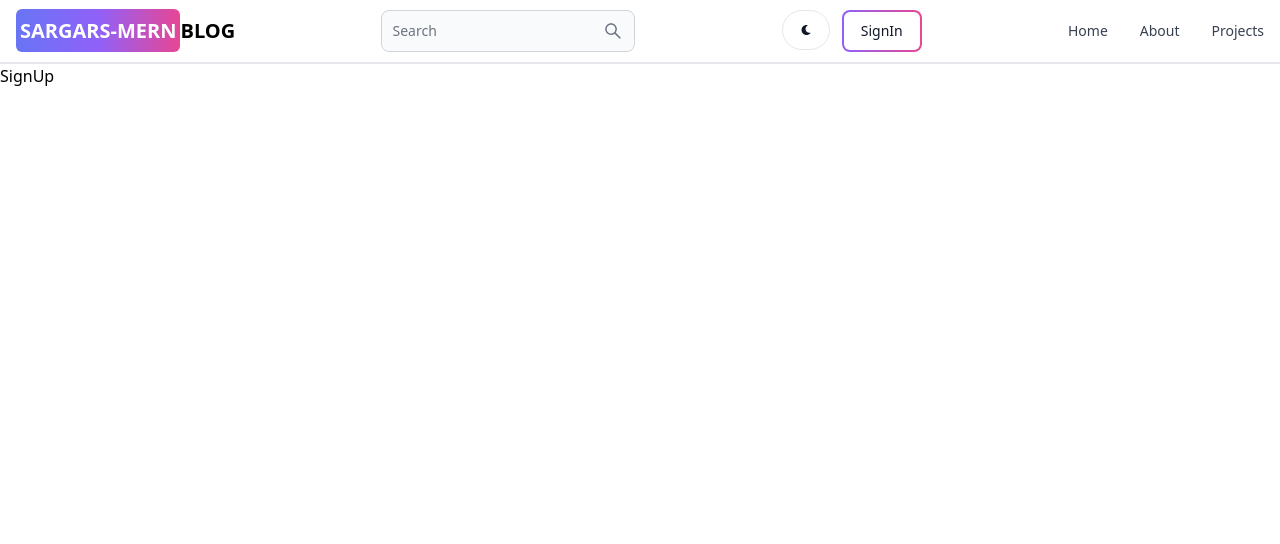
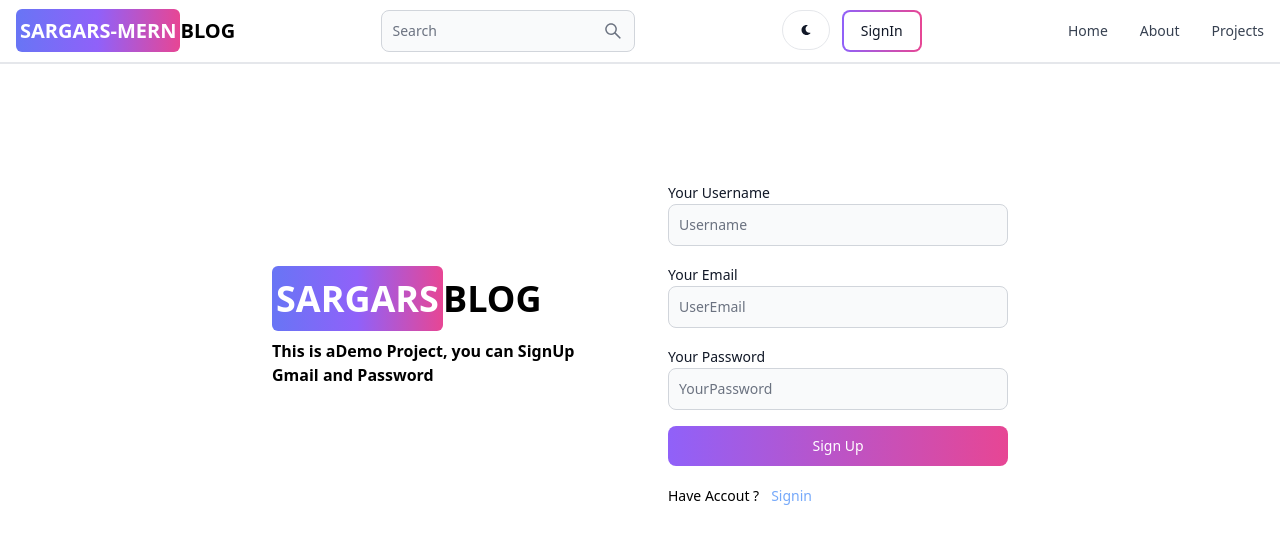
Before and after one commit to Lucky3737/MERN-BLOG, a React (Vite) app in the folder mern-client/: page /sign-up in a window 1280 px wide. Shown: the top 544 px of the page. Built offline with nearby package versions, Linux system fonts and the light colour scheme.

Commit message:
add funtionality to signup

```diff
--- a/mern-client/src/pages/SignUp.jsx
+++ b/mern-client/src/pages/SignUp.jsx
@@ -1,3 +1,116 @@
+import { Alert, Button, Label, Spinner, TextInput } from "flowbite-react";
+import { Fragment, useState } from "react";
+import { Link, useNavigate } from "react-router-dom";
+
 export default function SignUp() {
-  return <div>SignUp</div>;
+  const [formData, setFormData] = useState({});
+  const [errorMessage, setErrorMessage] = useState(null);
+  const [loading, setLoading] = useState(false);
+  const navigate = useNavigate();
+  const handleChange = (e) => {
+    setFormData({ ...formData, [e.target.id]: e.target.value.trim() });
+  };
+
+  const handleSubmit = async (e) => {
+    e.preventDefault();
+    if (!formData.username || !formData.email || !formData.password) {
+      return setErrorMessage("Please Fill All Fields");
+    }
+    try {
+      setLoading(true);
+      const res = await fetch("/api/auth/signup", {
+        method: "POST",
+        headers: {
+          "Content-Type": "application/json",
+        },
+        body: JSON.stringify(formData),
+      });
+      const data = await res.json();
+      if (data.success === false) {
+        return setErrorMessage(data.message);
+      }
+      setLoading(false);
+      if (res.ok) {
+        navigate("/sign-in");
+      }
+    } catch (error) {
+      setErrorMessage(error.message);
+      setLoading(false);
+    }
+  };
+
+  return (
+    <div className="min-h-screen mt-20">
+      <div className="p-4 flex max-w-3xl mx-auto flex-col md:flex-row md:items-center gap-4">
+        {/*left tab */}
+        <div className="flex-1">
+          <Link to="/" className=" text-4xl font-bold dark:text-white">
+            <span className="px-1 py-2 bg-gradient-to-r from-indigo-500 via-purple-500 to-pink-500 rounded-md text-white">
+              SARGARS
+            </span>
+            BLOG
+          </Link>
+          <p className="text-gray font-semibold mt-5">
+            This is aDemo Project, you can SignUp Gmail and Password
+          </p>
+        </div>
+        {/* right tab*/}
+        <div className="sm:mt-5 md:ml-10 flex-1">
+          <form className="flex flex-col gap-4" onSubmit={handleSubmit}>
+            <div>
+              <Label value="Your Username" />
+              <TextInput
+                type="text"
+                placeholder="Username"
+                id="username"
+                onChange={handleChange}
+              />
+            </div>
+            <div>
+              <Label value="Your Email" />
+              <TextInput
+                type="email"
+                placeholder="UserEmail"
+                id="email"
+                onChange={handleChange}
+              />
+            </div>
+            <div>
+              <Label value="Your Password" />
+              <TextInput
+                type="password"
+                placeholder="YourPassword"
+                id="password"
+                onChange={handleChange}
+              />
+            </div>
+            <Button
+              type="submit"
+              gradientDuoTone={"purpleToPink"}
+              disabled={loading}
+            >
+              {loading ? (
+                <Fragment>
+                  <Spinner size="sm" /> <span>Loading ...</span>
+                </Fragment>
+              ) : (
+                "Sign Up"
+              )}
+            </Button>
+          </form>
+          <div className="flex gap-3 mt-5 text-sm ">
+            <span>Have Accout ? </span>
+            <Link to="/sign-in" className="text-blue-400">
+              Signin
+            </Link>
+          </div>
+          {errorMessage && (
+            <Alert className="mt-5" color="failure">
+              {errorMessage}
+            </Alert>
+          )}
+        </div>
+      </div>
+    </div>
+  );
 }
--- a/mern-client/vite.config.js
+++ b/mern-client/vite.config.js
@@ -1,7 +1,15 @@
-import { defineConfig } from 'vite'
-import react from '@vitejs/plugin-react-swc'
+import { defineConfig } from "vite";
+import react from "@vitejs/plugin-react-swc";
 
 // https://vitejs.dev/config/
 export default defineConfig({
+  server: {
+    proxy: {
+      "/api": {
+        target: "http://localhost:3000",
+        secure: false,
+      },
+    },
+  },
   plugins: [react()],
-})
+});
```
